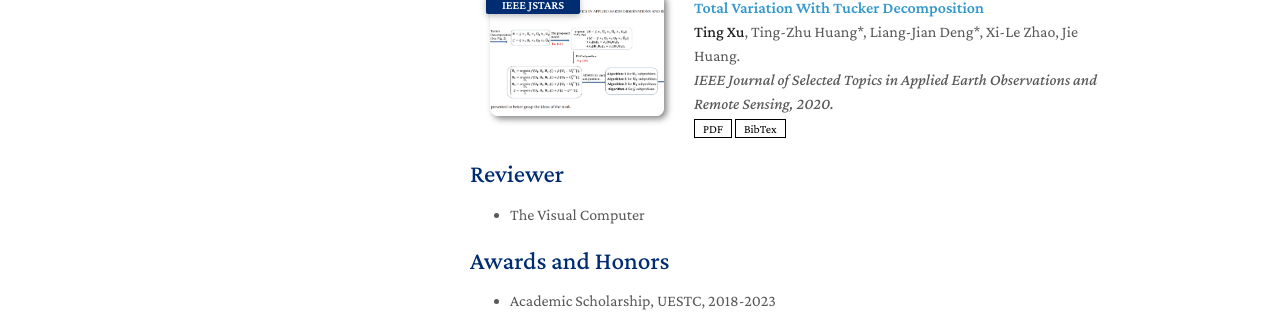
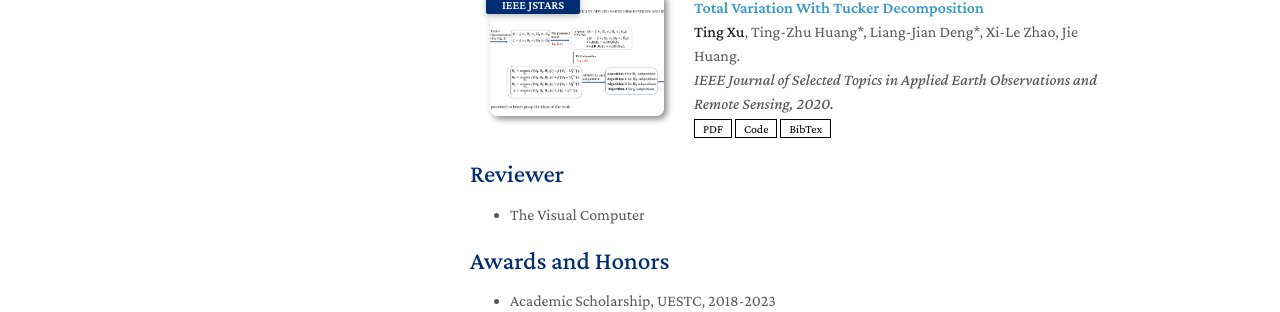
Before and after one commit to tingxu113/tingxu113.github.io, a Jekyll site: the page built from index.md, in a window 1280 px wide and 900 px high, scrolled down 1163 px. Shown: the part 421-733 px from the top of the window. Built offline with Jekyll 4.4.1, drawn with Linux system fonts in a browser that asks for light colours; nearby versions of some CDN libraries; a style sheet for code colours, icons or effects is not loaded; our own code applies the rules of GitHub Pages for plain Markdown files.

Commit message:
Update publications.md

```diff
--- a/_includes/publications.md
+++ b/_includes/publications.md
@@ -113,6 +113,7 @@
       </div>
     <div class="links">
       <a href="https://ieeexplore.ieee.org/document/9151315" class="btn btn-sm z-depth-0" role="button" target="_blank" style="font-size:12px;">PDF</a>
+      <a href="https://github.com/tingxu113/UTV" class="btn btn-sm z-depth-0" role="button" target="_blank" style="font-size:12px;">Code</a>
       <a href="https://github.com/tingxu113/tingxu113.github.io/blob/main/assets/img/tuck_bib.txt" class="btn btn-sm z-depth-0" role="button" target="_blank" style="font-size:12px;">BibTex</a>
     </div>
   </div>
```
